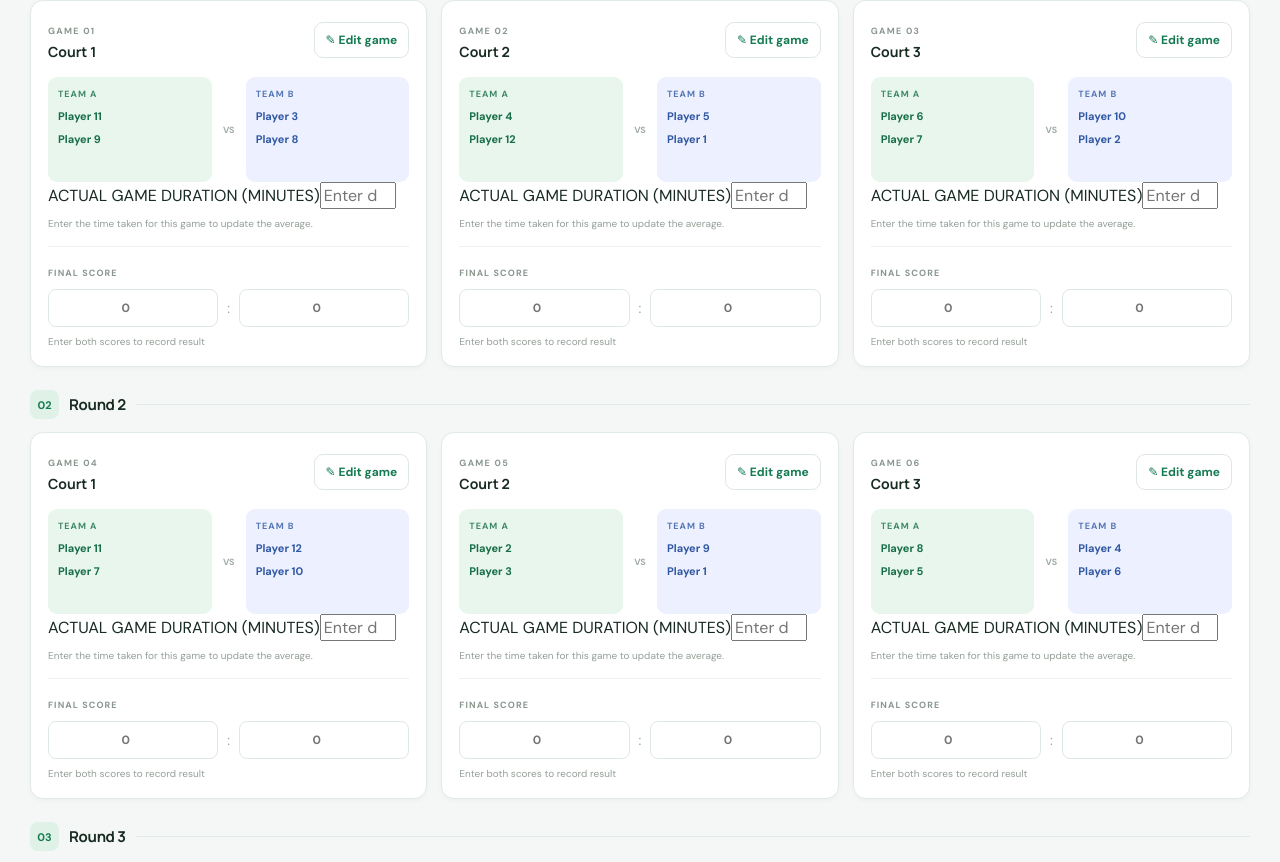
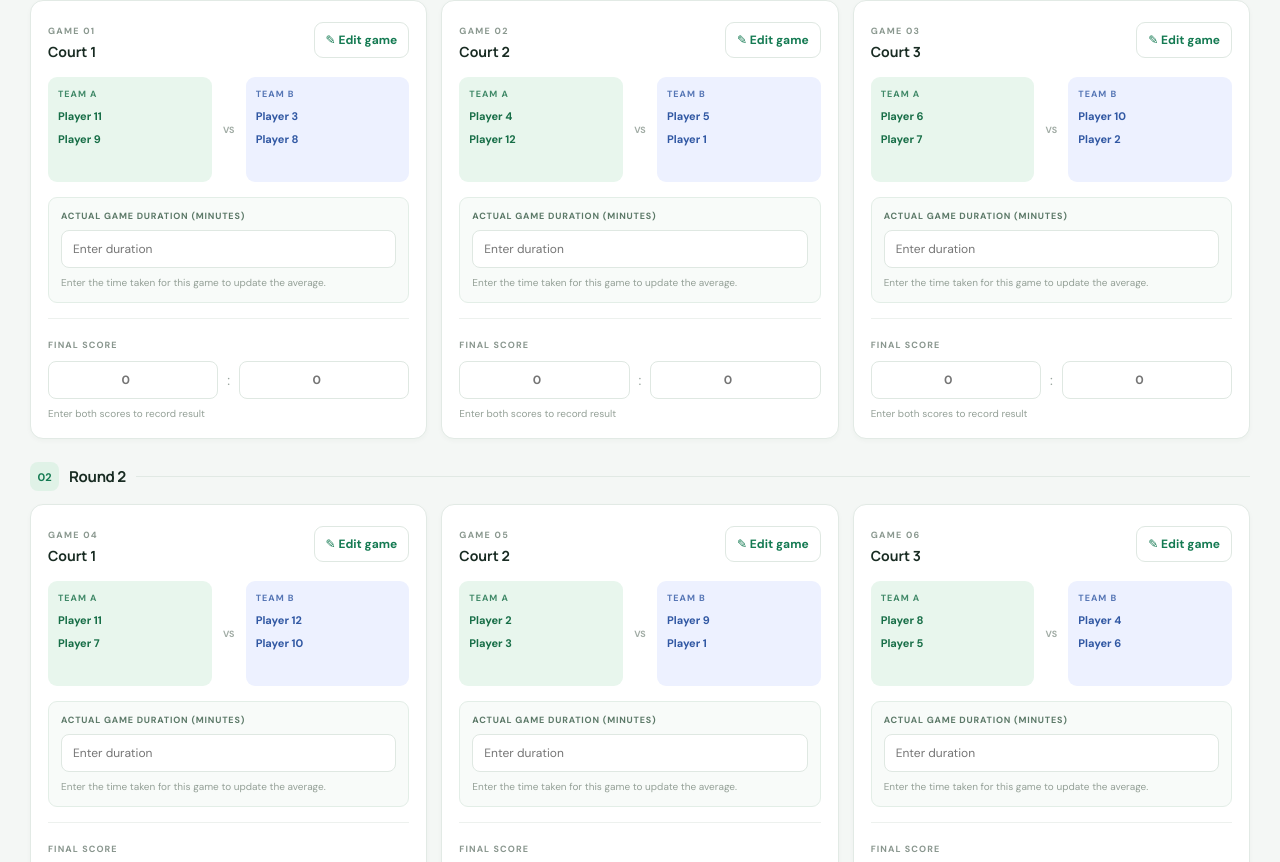
Before and after one commit to Tasyooo/pickleball-match-picker, a React (Vite) app: page / in a window 1280 px wide. Shown: the part 1358-2220 px from the top of the page. Built offline with nearby package versions, Linux system fonts and the light colour scheme.

Commit message:
Style manual game duration entry without timer controls

```diff
--- a/src/App.css
+++ b/src/App.css
@@ -159,7 +159,7 @@ h1 { margin-bottom: 6px; font-size: clamp(26px, 3.2vw, 39px); letter-spacing: -1
 }
 
 
-/* Computed average game time and per-game timing controls */
+/* Actual game duration entry and computed average */
 .average-box {
   display: flex;
   flex-direction: column;
@@ -187,35 +187,33 @@ h1 { margin-bottom: 6px; font-size: clamp(26px, 3.2vw, 39px); letter-spacing: -1
   font-size: 10px;
   line-height: 1.4;
 }
-.game-timer {
+.game-duration-entry {
   margin-top: 15px;
   padding: 12px;
   border: 1px solid #e3eee7;
   border-radius: 9px;
   background: #f8fbf9;
 }
-.timer-heading {
-  display: flex;
-  flex-direction: column;
-  gap: 7px;
+.duration-label {
+  display: block;
+  margin-bottom: 8px;
+  color: #5c7968;
+  font-size: 9px;
+  font-weight: 800;
+  letter-spacing: .8px;
 }
-.timer-heading strong {
-  color: #315f47;
+.game-duration-entry input {
+  width: 100%;
+  padding: 10px 11px;
+  border: 1px solid #dfe8e2;
+  border-radius: 8px;
+  background: #fff;
+  color: #20362a;
   font-size: 12px;
-  font-variant-numeric: tabular-nums;
 }
-.timer-actions {
-  display: flex;
-  flex-wrap: wrap;
-  align-items: center;
-  gap: 8px;
-  margin-top: 10px;
-}
-.timer-actions .button {
-  white-space: normal;
+.game-duration-entry .score-hint {
+  margin-bottom: 0;
 }
 @media (max-width: 640px) {
   .average-box strong { font-size: 19px; }
-  .timer-actions { align-items: stretch; }
-  .timer-actions .button { flex: 1; }
 }
```
